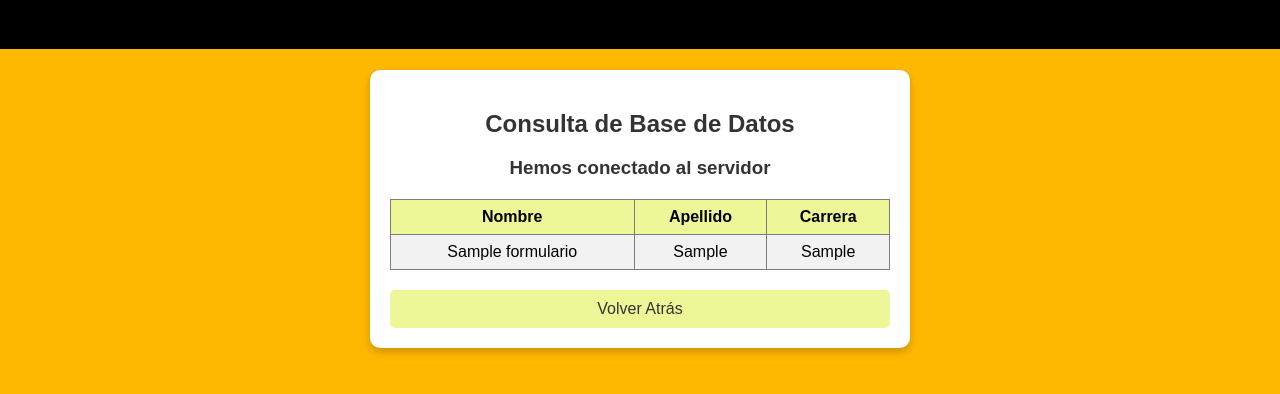
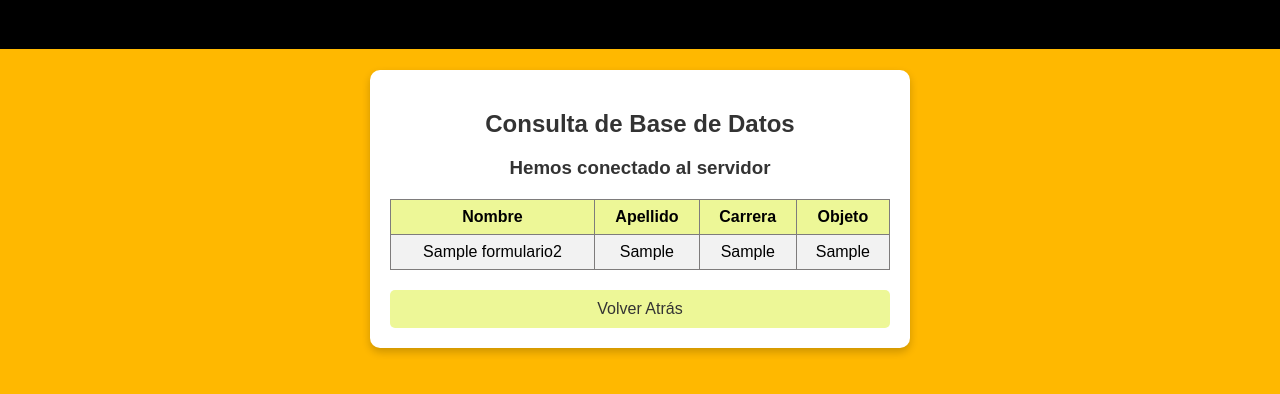
Before and after one commit to uro0hh/puntoDeVista, a PHP site: page /webos.php in a window 1280 px wide. Shown: the part 191-585 px from the top of the page. Run offline with PHP 8.4, Linux system fonts and the light colour scheme; tables that the repository leaves empty or names only in its code hold one stand-in row (values such as "Sample post").

Commit message:
añadi otra tabla

```diff
--- a/historial.html
+++ b/historial.html
@@ -19,6 +19,7 @@
     <input class="controls" type="text" name="nombre" id="nombre" placeholder="Ingrese su Nombre">
     <input class="controls" type="text" name="apellido" id="apellido" placeholder="Ingrese su Apellido">
     <input class="controls" type="text" name="carrera" id="carrera" placeholder="Ingrese su Carrera">
+    <input class="controls" type="text" name="objeto" id="objeto" placeholder="Ingrese el objeto">
 
     <div class="container">
       <button id="registerBtn">Registro</button>
--- a/webos.php
+++ b/webos.php
@@ -118,13 +118,14 @@
     $nombre = $_POST["nombre"] ?? '';
     $apellido = $_POST["apellido"] ?? '';
     $carrera = $_POST["carrera"] ?? '';
+    $objeto = $_POST["objeto"] ?? '';
 
     // Inserción en la base de datos
-    $instruccion_SQL = "INSERT INTO formulario (nombre, apellido, carrera) VALUES ('$nombre','$apellido','$carrera')";
+    $instruccion_SQL = "INSERT INTO formulario2 (nombre, apellido, carrera, objeto) VALUES ('$nombre','$apellido','$carrera','$objeto')";
     $resultado = mysqli_query($connection, $instruccion_SQL);
 
     // Consulta para mostrar los datos
-    $consulta = "SELECT * FROM formulario";
+    $consulta = "SELECT * FROM formulario2";
     $result = mysqli_query($connection, $consulta);
 
     if (!$result) {
@@ -137,6 +138,7 @@
     echo "<th>Nombre</th>";
     echo "<th>Apellido</th>";
     echo "<th>Carrera</th>";
+    echo "<th>Objeto</th>";
     echo "</tr>";
 
     while ($colum = mysqli_fetch_array($result)) {
@@ -144,6 +146,7 @@
         echo "<td>" . htmlspecialchars($colum['nombre']) . "</td>";
         echo "<td>" . htmlspecialchars($colum['apellido']) . "</td>";
         echo "<td>" . htmlspecialchars($colum['carrera']) . "</td>";
+        echo "<td>" . htmlspecialchars($colum['objeto']) . "</td>";
         echo "</tr>";
     }
 
```
